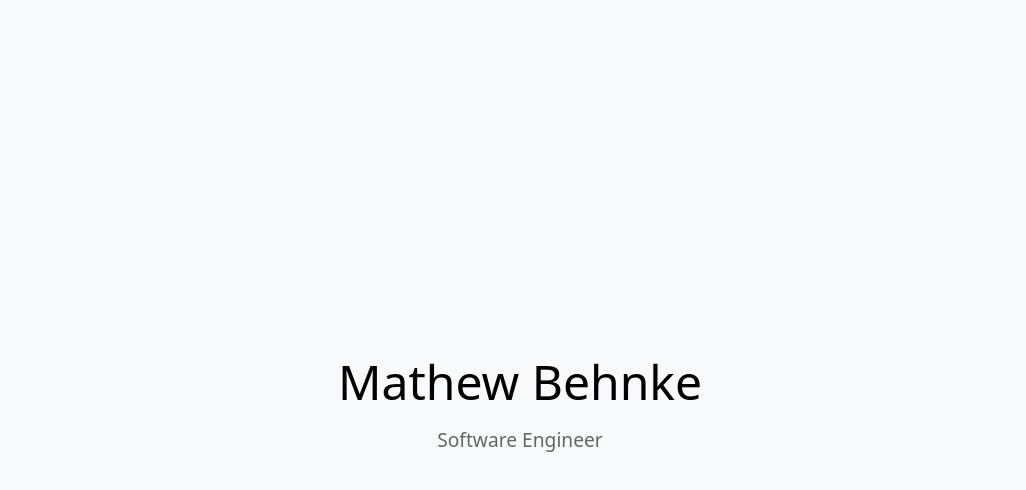
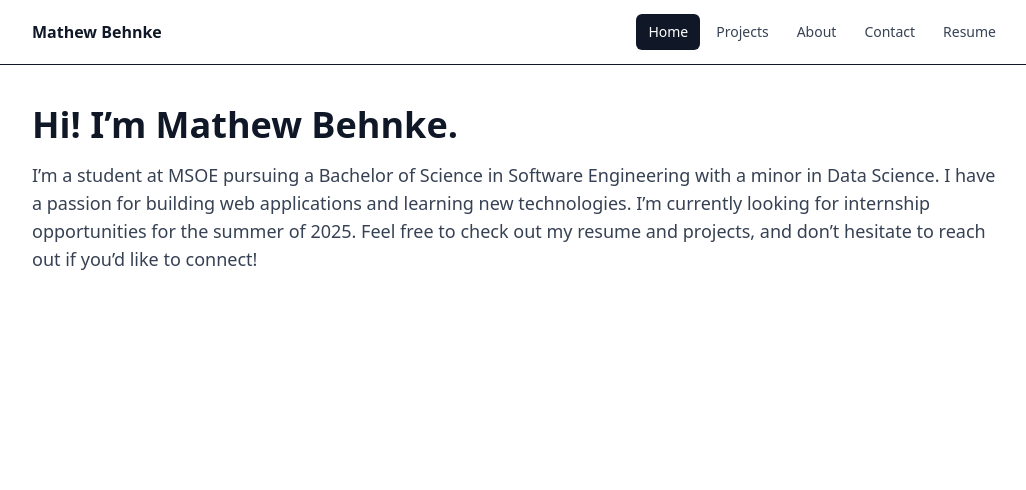
Before and after one commit to behnkem747/Mathew-Behnke-Portfolio, a React (Vite) app: page / in a window 1280 px wide. Shown: the top 490 px of the page, without its empty margins (120-1146 px from the left). Built offline with nearby package versions, Linux system fonts and the light colour scheme.

Commit message:
Add routing and page components for Home, About, Projects, Contact, and Resume

```diff
--- a/src/App.tsx
+++ b/src/App.tsx
@@ -1,31 +1,23 @@
-function App() {
+import { BrowserRouter, Routes, Route } from "react-router-dom";
+import Layout from "./components/Layout";
+import Home from "./pages/Home";
+import Projects from "./pages/Projects";
+import About from "./pages/About";
+import Contact from "./pages/Contact";
+import Resume from "./pages/Resume";
+
+export default function App() {
   return (
-    <div style={styles.container}>
-      <h1 style={styles.title}>Mathew Behnke</h1>
-      <p style={styles.subtitle}>Software Engineer</p>
-    </div>
+    <BrowserRouter>
+      <Routes>
+        <Route element={<Layout />}>
+          <Route path="/" element={<Home />} />
+          <Route path="/projects" element={<Projects />} />
+          <Route path="/about" element={<About />} />
+          <Route path="/contact" element={<Contact />} />
+          <Route path="/resume" element={<Resume />} />
+        </Route>
+      </Routes>
+    </BrowserRouter>
   );
 }
-
-const styles = {
-  container: {
-    height: "100vh",
-    display: "flex",
-    flexDirection: "column" as const,
-    justifyContent: "center",
-    alignItems: "center",
-    fontFamily: "system-ui, sans-serif",
-    backgroundColor: "#f8f9fa",
-  },
-  title: {
-    fontSize: "3rem",
-    margin: 0,
-  },
-  subtitle: {
-    fontSize: "1.2rem",
-    color: "#666",
-    marginTop: "0.5rem",
-  },
-};
-
-export default App;
--- a/src/pages/About.tsx
+++ b/src/pages/About.tsx
@@ -0,0 +1,3 @@
+export default function About() {
+  return <h1 className="text-3xl font-bold">About Me</h1>;
+}
--- a/src/pages/Contact.tsx
+++ b/src/pages/Contact.tsx
@@ -0,0 +1,3 @@
+export default function Contact() {
+  return <h1 className="text-3xl font-bold">Contact</h1>;
+}
--- a/src/pages/Home.tsx
+++ b/src/pages/Home.tsx
@@ -0,0 +1,12 @@
+export default function Home() {
+  return (
+    <section className="space-y-4">
+      <h1 className="text-4xl font-bold">
+        Hi! I’m Mathew Behnke.
+      </h1>
+      <p className="text-lg text-gray-700">
+        I’m a student at MSOE pursuing a Bachelor of Science in Software Engineering with a minor in Data Science. I have a passion for building web applications and learning new technologies. I’m currently looking for internship opportunities for the summer of 2025. Feel free to check out my resume and projects, and don’t hesitate to reach out if you’d like to connect!
+      </p>
+    </section>
+  );
+}
--- a/src/pages/Projects.tsx
+++ b/src/pages/Projects.tsx
@@ -0,0 +1,3 @@
+export default function Projects() {
+  return <h1 className="text-3xl font-bold">Projects</h1>;
+}
--- a/src/pages/Resume.tsx
+++ b/src/pages/Resume.tsx
@@ -0,0 +1,3 @@
+export default function Resume() {
+  return <h1 className="text-3xl font-bold">Resume</h1>;
+}
```
